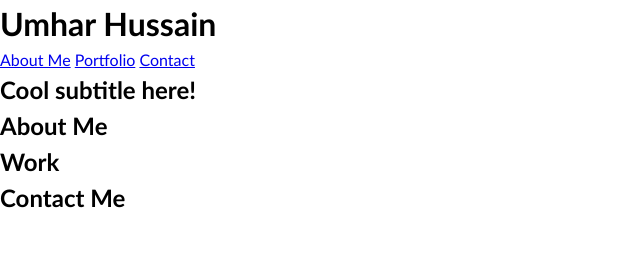
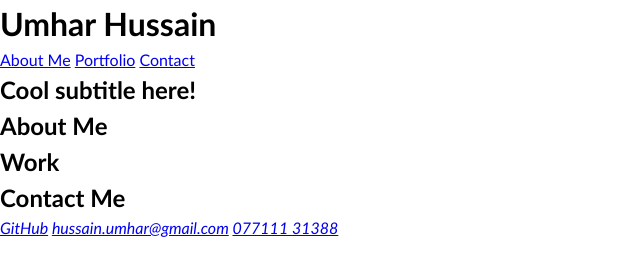
Before and after one commit to Umhar97/portfolio, a plain HTML site: page index.html in a window 1280 px wide. Shown: the whole page, without its empty margins (0-640 px from the left). Drawn offline with Linux system fonts and the light colour scheme.

Commit message:
added content to contact details section

```diff
--- a/index.html
+++ b/index.html
@@ -41,6 +41,13 @@
     <!-- contact -->
     <section class="page-section contact" id="contact">
       <h2>Contact Me</h2>
+      <div>
+        <address>
+          <a href="https://github.com/Umhar97">GitHub</a>
+          <a href="mailto:hussain.umhar@gmail.com">hussain.umhar@gmail.com</a>
+          <a href="tel:+47711131388">077111 31388</a>
+        </address>
+      </div>
     </section>
   </main>
 </body>
```
